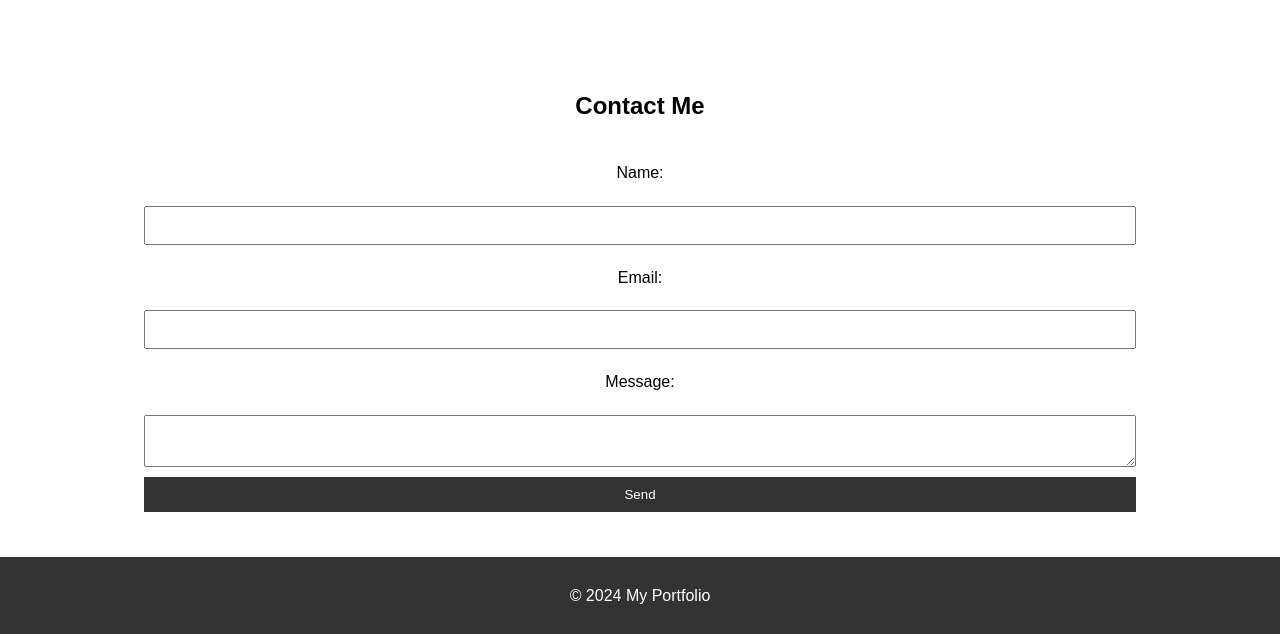
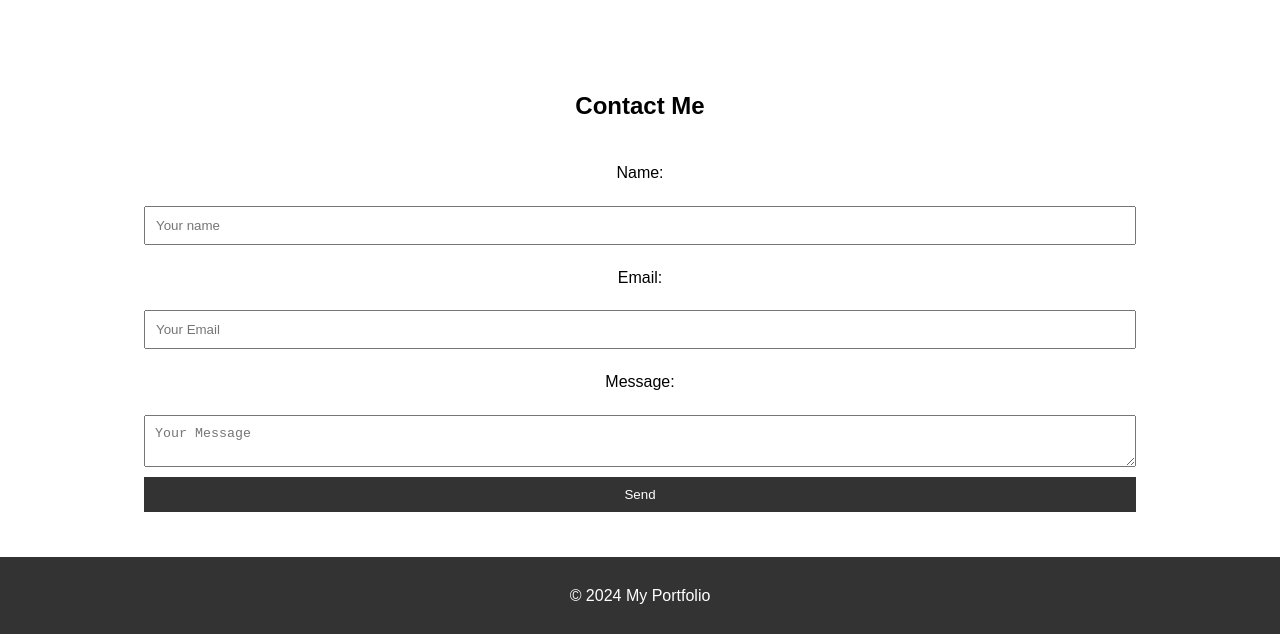
Before and after one commit to DGouldng/my-portfolio, a plain HTML site: page index.html in a window 1280 px wide. Shown: the part 895-1529 px from the top of the page. Drawn offline with Linux system fonts and the light colour scheme.

Commit message:
Update index.html

```diff
--- a/index.html
+++ b/index.html
@@ -56,13 +56,13 @@
 
     <section id="contact">
         <h2>Contact Me</h2>
-        <form id="contactForm">
+        <form id="contactForm" action="https://formspree.io/f/your-form-id" method="POST">
             <label for="name">Name:</label>
-            <input type="text" id="name" name="name" required>
+            <input type="text" id="name" name="name" placeholder="Your name" required>
             <label for="email">Email:</label>
-            <input type="email" id="email" name="email" required>
+            <input type="email" id="email" name="email" placeholder="Your Email" required>
             <label for="message">Message:</label>
-            <textarea id="message" name="message" required></textarea>
+            <textarea id="message" name="message" placeholder="Your Message" required></textarea>
             <button type="submit">Send</button>
         </form>
     </section>
```
